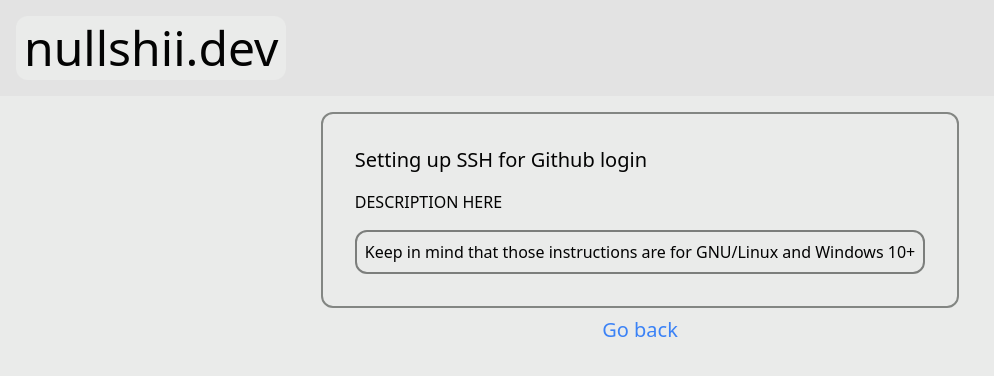
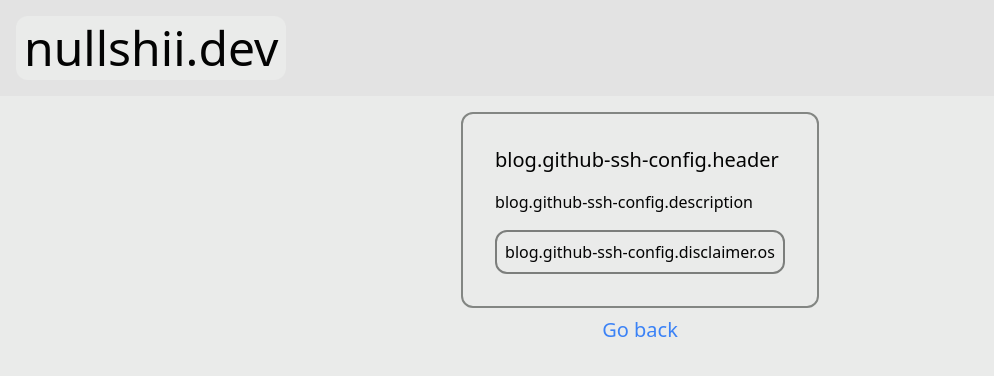
Before and after one commit to nullshii/nullshii.dev, a Nuxt app: page /blogs/github-ssh-config in a window 1280 px wide. Shown: the top 376 px of the page, without its empty margins (0-994 px from the left). Built offline with nearby package versions, Linux system fonts and the light colour scheme.

Commit message:
updated blog route

```diff
--- a/components/blog-card-preview.vue
+++ b/components/blog-card-preview.vue
@@ -13,10 +13,10 @@
 	<center-container class='gap-4 !items-start border-0'>
 		<NuxtLink :to='localePath(route as RawLocation)'
 							class='text-xl'>
-			{{ $t(`blogs.${localeKey}.header`) }}
+			{{ $t(`blog.${localeKey}.header`) }}
 		</NuxtLink>
 		<div class='bg-secondary p-2 rounded'>
-			{{ $t(`blogs.${localeKey}.description`) }}
+			{{ $t(`blog.${localeKey}.description`) }}
 		</div>
 	</center-container>
 </template>
--- a/pages/blogs/github-ssh-config.vue
+++ b/pages/blogs/github-ssh-config.vue
@@ -8,16 +8,16 @@
 	<div class='w-fill flex flex-col gap-2 items-center'>
 		<center-container class='gap-4 !items-start'>
 			<h1 class='header-1'>
-				{{ $t('blogs.github-ssh-config.header') }}
+				{{ $t('blog.github-ssh-config.header') }}
 			</h1>
 			<div>
-				{{ $t('blogs.github-ssh-config.description') }}
+				{{ $t('blog.github-ssh-config.description') }}
 			</div>
 			<div class='disclaimer-container'>
-				{{ $t('blogs.github-ssh-config.disclaimer.os') }}
+				{{ $t('blog.github-ssh-config.disclaimer.os') }}
 			</div>
 		</center-container>
-		<NuxtLink :to="localePath('/blogs')"
+		<NuxtLink :to="localePath('/blog')"
 							class='text-blue-500 text-xl'>
 			{{ $t('blogs.back') }}
 		</NuxtLink>
--- a/pages/blogs/index.vue
+++ b/pages/blogs/index.vue
@@ -2,11 +2,10 @@
 	import BlogCardPreview from '~/components/blog-card-preview.vue';
 
 	const { locale } = useI18n();
-	const localePath = useLocalePath();
 
 	useSeoMeta({
-		title: 'nullshii.dev - blogs',
-		description: 'nullshii\'s blogs',
+		title: 'nullshii.dev - blog',
+		description: 'nullshii\'s blog',
 	});
 
 	useHead({
@@ -25,13 +24,7 @@
 
 <template>
 	<div class='w-fill flex flex-col gap-10 items-center'>
-		<blog-card-preview route='/blogs/github-ssh-config'
+		<blog-card-preview route='/blog/github-ssh-config'
 											 locale-key='github-ssh-config' />
 	</div>
 </template>
-
-<style scoped>
-	.blogLink {
-		@apply text-blue-500 text-xl;
-	}
-</style>
```
